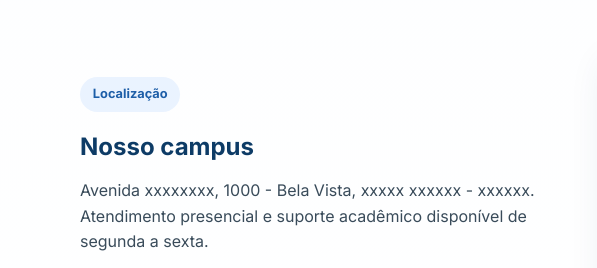
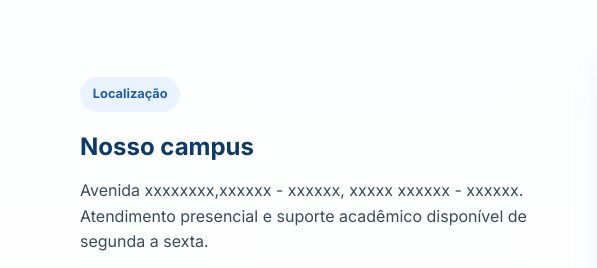
Before and after one commit to wesleysouza2178-create/-Sistema-de-Ensalamento-Universit-rio, a plain HTML site: page index.html in a window 1280 px wide. Shown: the part 2913-3181 px from the top of the page, 0-597 px from the left. Drawn offline with Linux system fonts and the light colour scheme.

```diff
--- a/index.html
+++ b/index.html
@@ -249,7 +249,7 @@
             <span class="eyebrow">Localização</span>
             <h2>Nosso campus</h2>
             <p>
-              Avenida xxxxxxxx, 1000 - Bela Vista, xxxxx xxxxxx - xxxxxx.<br />
+              Avenida xxxxxxxx,xxxxxx - xxxxxx, xxxxx xxxxxx - xxxxxx.<br />
               Atendimento presencial e suporte acadêmico disponível de segunda a sexta.
             </p>
             <ul>
```
